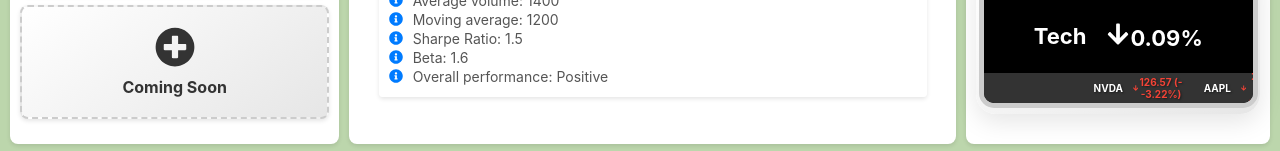
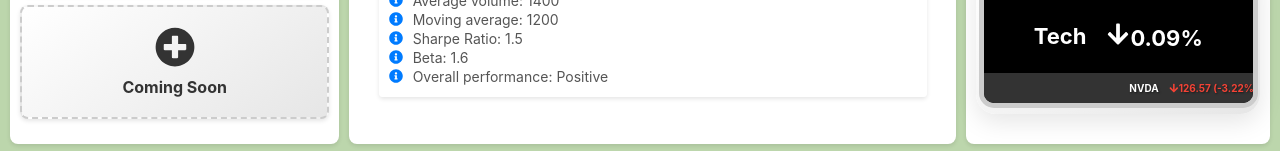
Before and after one commit to Atri-lab/Investofolio, a React (Create React App) app: page / in a window 1280 px wide. Shown: the part 1413-1564 px from the top of the page. Built offline with nearby package versions, Linux system fonts and the light colour scheme.

Commit message:
Updated dashboard + made small changes

```diff
--- a/src/components/IndustryMovement.tsx
+++ b/src/components/IndustryMovement.tsx
@@ -35,7 +35,7 @@ const IndustryMovement: React.FC = () => {
                   <span className="ticker-name">{stock.stock}</span>
                   <span className={`ticker-change ${stock.up ? 'up' : 'down'}`}>
                     {stock.up ? <FaArrowUp /> : <FaArrowDown />}
-                    {stock.price} ({stock.up ? '+' : '-'}{stock.percent}%)
+                    {stock.price} ({stock.up ? '+' : ''}{stock.percent}%)
                   </span>
                 </div>
               ))}
--- a/src/styles/IndustryMovement.css
+++ b/src/styles/IndustryMovement.css
@@ -87,6 +87,8 @@
   display: flex;
   align-items: center;
   padding: 0 10px;
+  white-space: nowrap; /* Prevent text from wrapping */
+  min-width: 100px; /* Ensure each ticker item has the same minimum width */
 }
 
 .ticker-name {
```
Also changed, not shown: src/assets/Logo.png.
